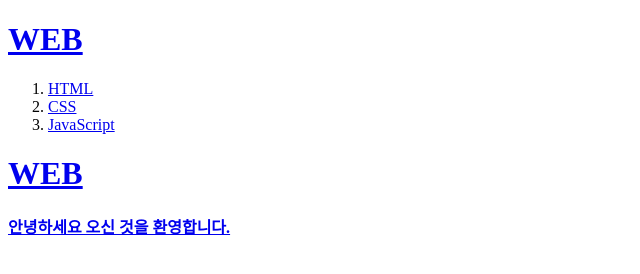
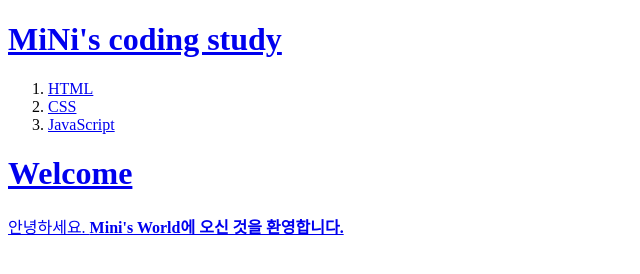
Before and after one commit to docksy/docksy, a plain HTML site: page index.html in a window 1280 px wide. Shown: the whole page, without its empty margins (0-640 px from the left). Drawn offline with Linux system fonts and the light colour scheme.

Commit message:
사이트 개인화 변경
index.html 코딩 내용 변경

```diff
--- a/index.html
+++ b/index.html
@@ -2,19 +2,19 @@
 <!doctype html>
 <html>
 <head>
-  <title>WEB1-welcome</title>
+  <title>WEB1-MiNi's World</title>
   <meta charset="utf-8">
 </head>
 
 <body>
-  <h1><a href="index.html">WEB</h1>
+  <h1><a href="index.html">MiNi's coding study</h1>
   <ol>
     <li><a href="1.html">HTML</li>
     <li><a href="2.html">CSS</li>
     <li><a href="3.html">JavaScript</li>
   </ol>
 
-  <h1>WEB</h1>
-  <p><strong>안녕하세요 오신 것을 환영합니다.</strong></p>
+  <h1>Welcome</h1>
+  <p>안녕하세요. <strong>Mini's World</storong>에 오신 것을 환영합니다.</p>
 </body>
 </html>
```
